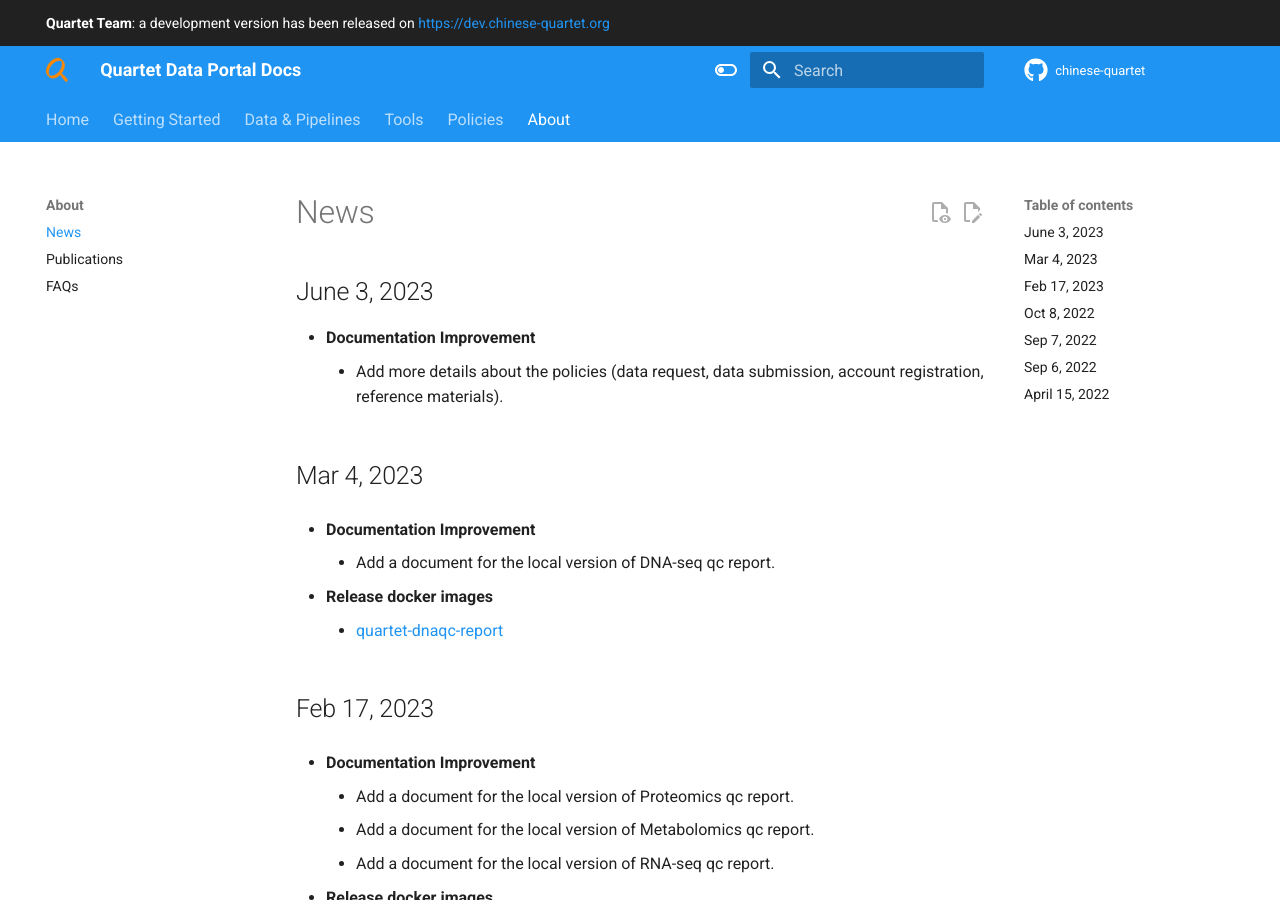
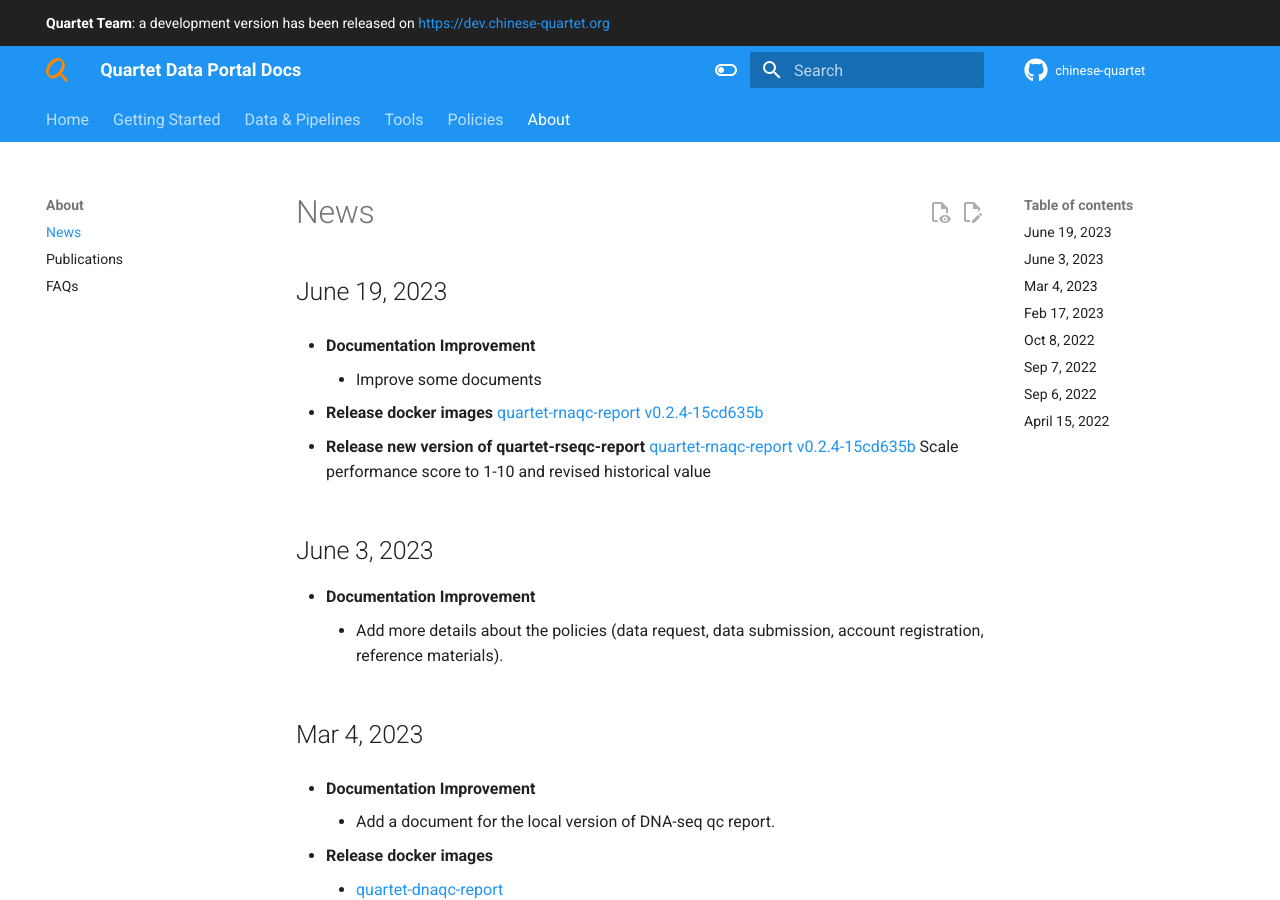
Before and after one commit to chinese-quartet/docs.chinese-quartet.org, an MkDocs documentation site: the page built from docs/about/news.md, in a window 1280 px wide and 900 px high. Built offline with MkDocs 1.6.1 and Material for MkDocs 9.7.7, drawn with Linux system fonts in a browser that asks for light colours; a script that is not in the unit is left out; comment, search, counter and statistics services are not loaded.

Commit message:
Update the version of quartet-rseqc-report.

```diff
--- a/docs/about/news.md
+++ b/docs/about/news.md
@@ -1,3 +1,15 @@
+## June 19, 2023
+
+- **Documentation Improvement**
+    - Improve some documents
+
+- **Release docker images**
+    [quartet-rnaqc-report v0.2.4-15cd635b](https://github.com/chinese-quartet/quartet-rseqc-report)
+
+- **Release new version of quartet-rseqc-report**
+    [quartet-rnaqc-report v0.2.4-15cd635b](https://www.chinese-quartet.org/#/seq-flow/rseqc-report-management)
+    Scale performance score to 1-10 and revised historical value
+
 ## June 3, 2023
 
 - **Documentation Improvement**
```
Also changed, not shown: docs/data_pipelines/transcriptomics/intro.md (+3 -3 lines).
